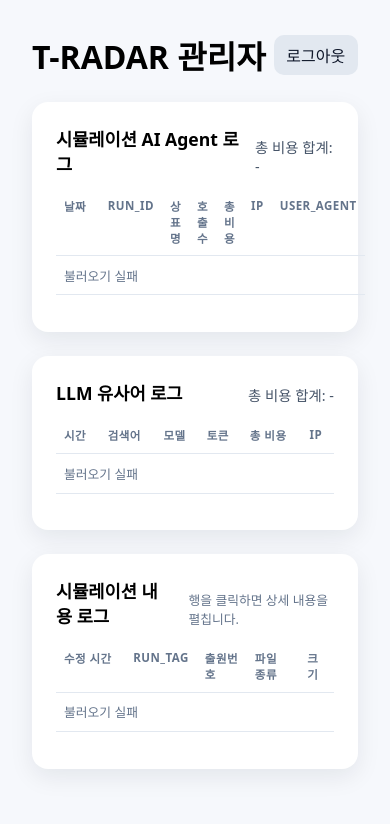
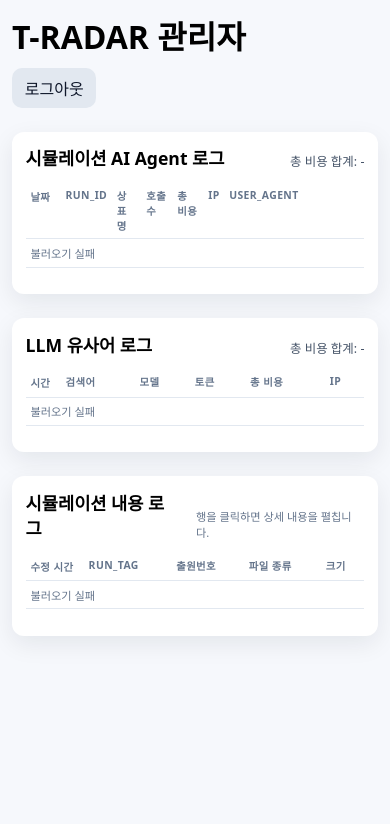
Before and after one commit to yongchoooon/tradar, a Python web app: template app/templates/admin_home.html in a window 390 px wide. Shown: the top 824 px of the page. Run offline with Jinja, Linux system fonts and the light colour scheme; the template is opened without the code that fills it, so the values that code supplies are empty.

Commit message:
Tighten admin mobile table spacing

```diff
--- a/app/templates/admin_home.html
+++ b/app/templates/admin_home.html
@@ -24,13 +24,23 @@
       .sortable { cursor:pointer; user-select:none; white-space:nowrap; }
       .sort-indicator { margin-left:0.35rem; color:#94a3b8; font-size:0.75rem; }
       .narrow { white-space:nowrap; width:1%; }
-      .col-user-agent { max-width:220px; width:220px; white-space:nowrap; overflow:hidden; text-overflow:ellipsis; }
+      .col-user-agent { max-width:clamp(240px, 24vw, 320px); width:clamp(240px, 24vw, 320px); white-space:nowrap; overflow:hidden; text-overflow:ellipsis; }
       a.button { text-decoration:none; padding:0.5rem 0.8rem; border-radius:10px; background:#e2e8f0; color:#0f172a; }
       .badge { display:inline-block; padding:0.2rem 0.5rem; border-radius:999px; background:#e2e8f0; font-size:0.75rem; color:#334155; }
       .pagination { display:flex; align-items:center; gap:0.35rem; margin-top:0.8rem; flex-wrap:wrap; }
       .page-btn { border:1px solid #e2e8f0; background:#fff; color:#0f172a; padding:0.25rem 0.55rem; border-radius:8px; cursor:pointer; font-size:0.85rem; }
       .page-btn.is-active { background:#1d4ed8; color:#fff; border-color:#1d4ed8; }
       .page-btn:disabled { cursor:default; opacity:0.4; }
+      @media (max-width: 768px) {
+        body { padding:0.75rem; }
+        .section { padding:0.85rem; border-radius:12px; }
+        header { flex-direction:column; align-items:flex-start; gap:0.6rem; }
+        table { font-size:0.68rem; }
+        th, td { padding:0.35rem 0.3rem; font-size:0.65rem; }
+        .summary { font-size:0.78rem; }
+        .muted { font-size:0.7rem; }
+        .col-user-agent { max-width:clamp(140px, 34vw, 200px); width:clamp(140px, 34vw, 200px); }
+      }
     </style>
   </head>
   <body>
```
